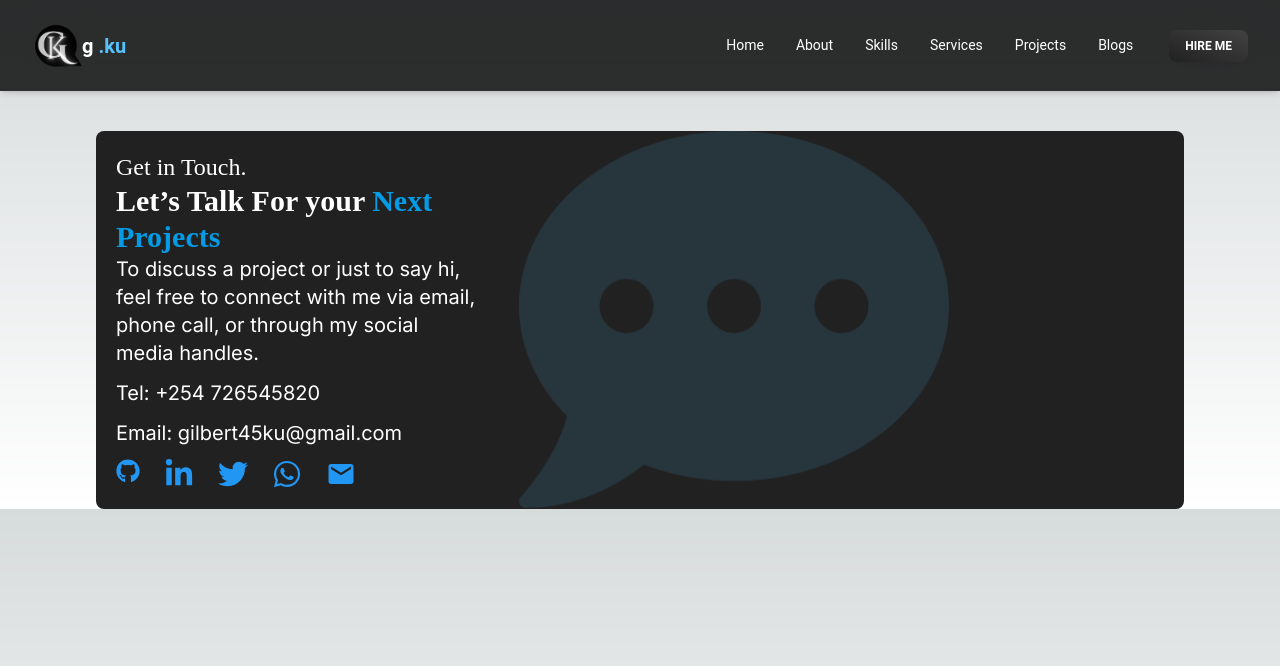
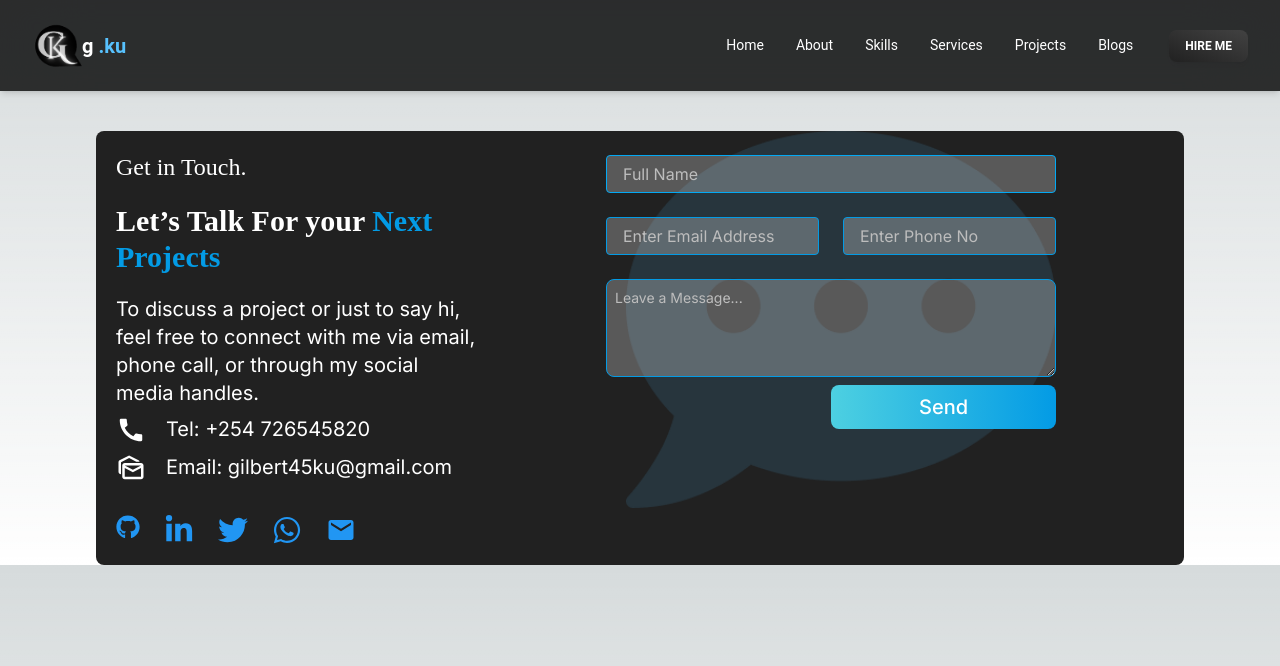
Before and after one commit to gilbert-ku/g.ku, a Next.js app: page / in a window 1280 px wide. Shown: the top 666 px of the page. Built offline with nearby package versions, Linux system fonts and the light colour scheme.

Commit message:
add contact page and form

```diff
--- a/components/contact/ContactMe.jsx
+++ b/components/contact/ContactMe.jsx
@@ -1,22 +1,23 @@
-"use client"
-import Image from "next/image";
+
 import { FaGithub, FaLinkedinIn, FaTwitter, FaWhatsapp } from "react-icons/fa6";
-import { MdEmail } from "react-icons/md";
+import { MdEmail, MdCall, MdOutlineMarkAsUnread } from "react-icons/md";
+import Form from "./Form";
 
 const ContactMe = () => {
   return (
     <>
-        <section className='mx-5 md:mx-12 lg:mx-24 bg-gray-900 rounded-lg text-white mt-10 md:flex'>
+        <section className='mx-5 md:mx-12 lg:mx-24 bg-gray-900 rounded-lg text-white mt-10 lg:flex justify-between '>
 
-            <div className="mx-5 md:w-1/3 py-5">
-                <h1 className="font-serif text-2xl">Get in Touch.</h1>
-                <h1 className="font-serif text-3xl font-semibold">Let’s Talk For your <span className="text-light-blue-600">Next Projects</span></h1>
+            <div className="mx-5 lg:w-1/3 py-5">
+                <h1 className="font-serif text-2xl pb-2 lg:pb-5">Get in Touch.</h1>
+                <h1 className="font-serif text-3xl font-semibold pb-2 lg:pb-5">Let’s Talk For your <span className="text-light-blue-600">Next Projects</span></h1>
                 <p className="md:text-xl">To discuss a project or just to say hi, feel free to connect with me via email, phone call, or through my social media handles.</p>
-                <h1 className="md:text-xl my-3">Tel: +254 726545820</h1>
-                <h1 className="md:text-xl my-3">Email: gilbert45ku@gmail.com</h1>
+
+                <h1 className="md:text-xl my-2 flex "> <span className="pr-5 text-3xl"><MdCall /></span>Tel: +254 726545820</h1>
+                <h1 className="md:text-xl my-2 flex "> <span className="pr-5 text-3xl"><MdOutlineMarkAsUnread/></span>Email: gilbert45ku@gmail.com</h1>
 
                 {/* icons */}
-                <div className="flex text-blue-500 mt-1 md:mt-3">
+                <div className="flex text-blue-500 mt-1 md:mt-8 ">
                     <FaGithub className="me-2 md:me-3 text-2xl text-blue-500"/>
                     <FaLinkedinIn className="mx-2 md:mx-3 text-2xl md:text-3xl"/>
                     <FaTwitter className="mx-2 md:mx-3 text-2xl md:text-3xl"/>
@@ -24,17 +25,10 @@ const ContactMe = () => {
                     <MdEmail className="ms-2 md:ms-3 text-2xl md:text-3xl "/>
                 </div>
             </div>
+            <div className="md:mr-1 lg:mr-32 mx-5 lg:mx-0">
+                <Form />
+            </div>
 
-            <div>
-                <Image
-                    src="/Vector.png"
-                    width={450}
-                    height={450}
-                    alt="profile image"
-                    className="px-5 md:pr-0 mt-5 lg:mt-0 items-center"
-                    loading="lazy"
-                />
-            </div>
         </section>
     </>
   )
--- /dev/null
+++ b/components/contact/Form.jsx
@@ -0,0 +1,79 @@
+"use client"
+import Image from "next/image";
+
+
+const Form = () => {
+  return (
+    <>
+        <section className='relative '>
+
+           <Image
+                src="/Vector.png"
+                width={450}
+                height={350}
+                alt="profile image"
+                className="px-5 lg:pr-0 mt-5 lg:mt-0 items-center object-contain "
+                loading="lazy"
+            />
+
+            <form className="w-full max-w-lg absolute top-6  z-10" >
+                {/* name */}
+                <div className="flex flex-wrap -mx-3 mb-6">
+                    <div className="w-full px-3">
+                        <input className="appearance-none block w-full text-white bg-white bg-opacity-25 border border-light-blue-500 rounded py-2 px-4  leading-tight focus:outline-none focus:bg-white focus:bg-opacity-50 focus:border-blue-500"
+                        type="text"
+                        placeholder="Full Name"
+                        name="full_name"
+                        // value={formData.full_name}
+                        // onChange={handleChange}
+                        required/>
+                    </div>
+                </div>
+                {/* phone and email */}
+                <div className="flex flex-wrap -mx-3 mb-6">
+                    <div className="w-full lg:w-1/2 px-3 mb-6 lg:mb-0">
+                        <input className="appearance-none block w-full text-white bg-white bg-opacity-25 border border-light-blue-600 rounded py-2 px-4  leading-tight focus:outline-none focus:bg-white focus:bg-opacity-50 focus:border-blue-500"
+                        type="email"
+                        placeholder="Enter Email Address"
+                        required
+                        name='email'
+                        // value={formData.email}
+                        // onChange={handleChange}
+                        />
+                    </div>
+                    <div className="w-full lg:w-1/2 px-3">
+                    <input className="appearance-none block w-full text-white bg-white bg-opacity-25 border border-light-blue-600 rounded py-2 px-4 leading-tight focus:outline-none focus:bg-white focus:bg-opacity-50 focus:border-blue-500"
+                    type="number"
+                    placeholder="Enter Phone No"
+                    required
+                    name='phone'
+                    // value={formData.phone}
+                    // onChange={handleChange}
+                    />
+                    </div>
+                </div>
+
+                {/* message */}
+                <div className=" mx-auto">
+                    <textarea id="message" rows="4"
+                    className="block p-2 w-full text-sm text-black bg-white bg-opacity-25 rounded-lg border border-light-blue-600 focus:ring-blue-500 focus:outline-none focus:border-blue-500 focus:bg-white focus:bg-opacity-50  "
+                    placeholder="Leave a Message..."
+                    required
+                    name='message'
+                    // value={formData.message}
+                    // onChange={handleChange}
+                    />
+                </div>
+                <div className='flex justify-end my-2'>
+                    <button type="submit" className="w-full lg:w-2/4 text-white bg-gradient-to-r from-cyan-300 to-light-blue-600 hover:bg-gradient-to-br focus:ring-4 focus:outline-none focus:ring-blue-300  font-medium rounded-lg text-sm lg:text-xl px-5 p-2 text-center ">
+                        Send
+                    </button>
+                </div>
+            </form>
+
+        </section>
+    </>
+  )
+}
+
+export default Form
```
